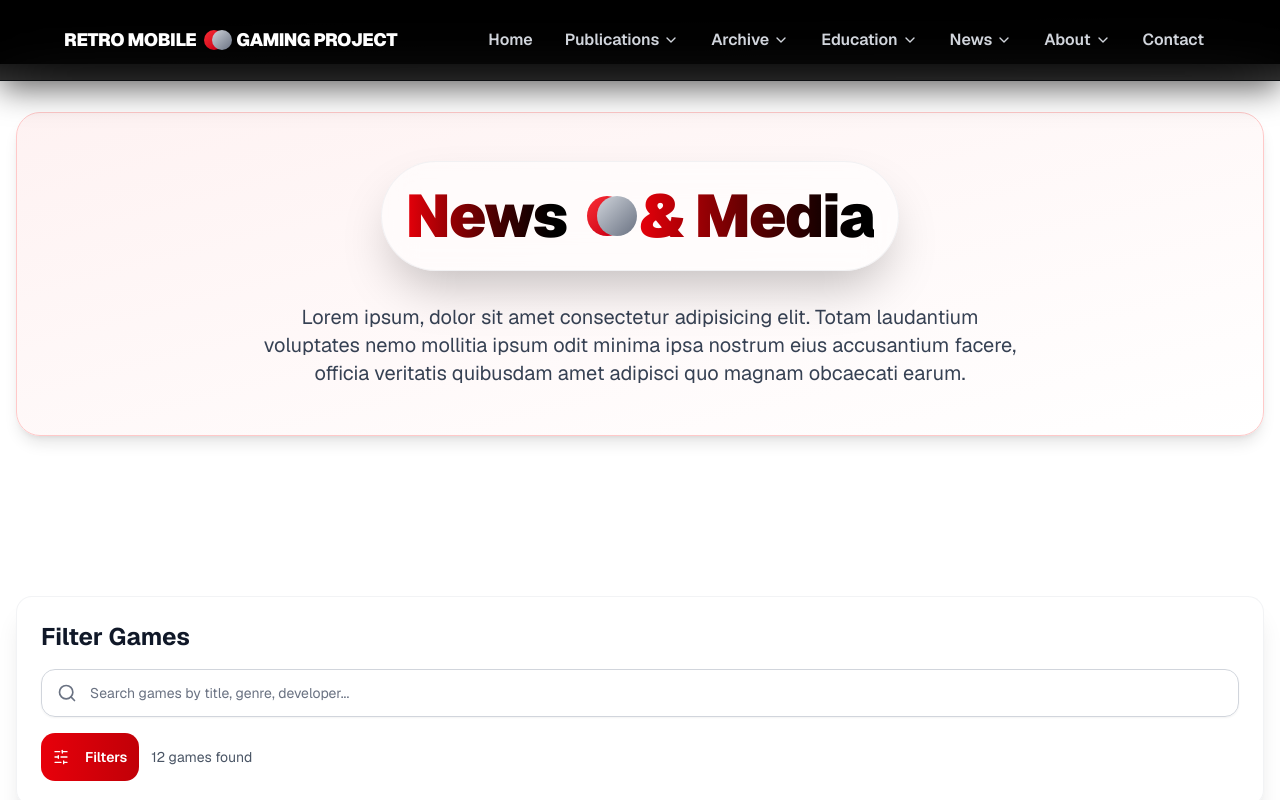
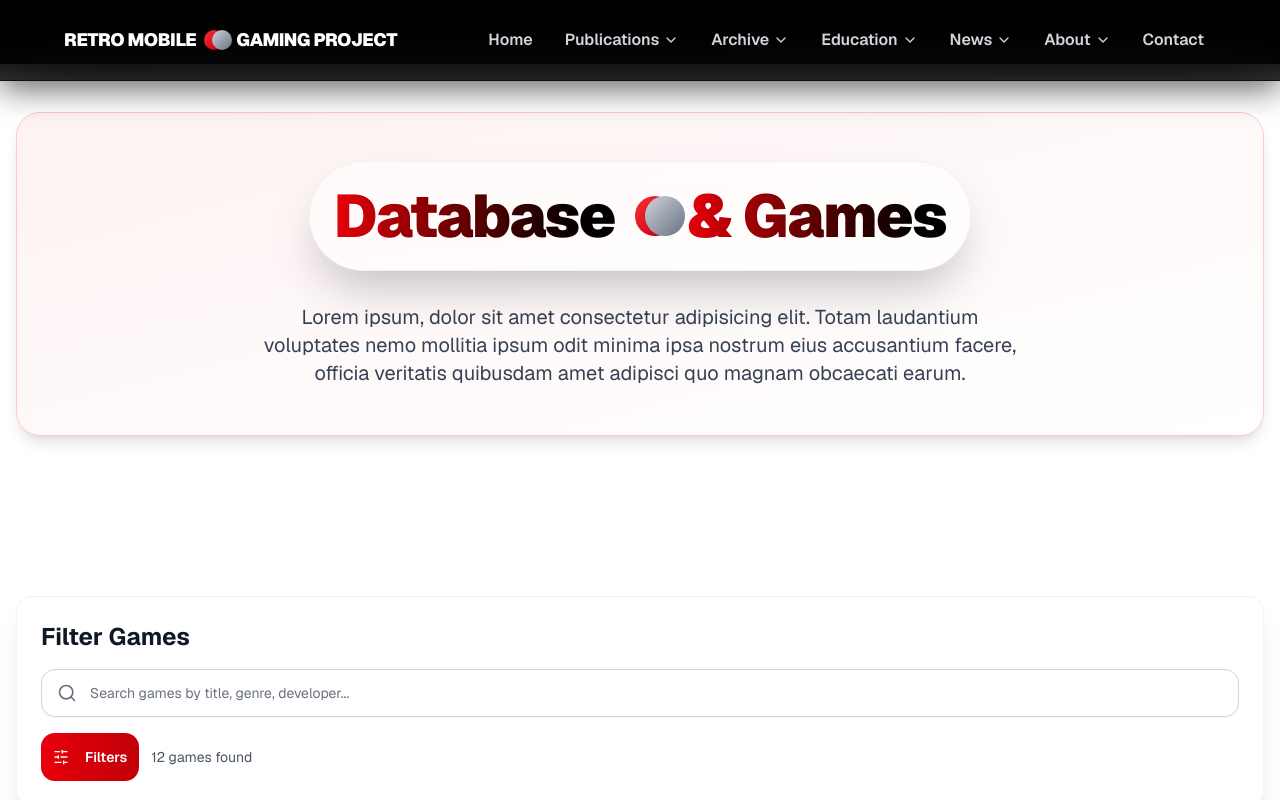
Before and after one commit to mgdbnoreply/rmgprewamp, a Next.js app: page /database in a window 1280 px wide. Shown: the top 800 px of the page. Built offline with nearby package versions, Linux system fonts and the light colour scheme.

Commit message:
Update page.tsx

```diff
--- a/app/database/page.tsx
+++ b/app/database/page.tsx
@@ -126,14 +126,14 @@ export default function DatabasePage() {
               {/* Logo text updated with gradient and font size */}
               <div className="relative inline-flex items-center justify-center gap-5 group mb-8 p-6 bg-white/50 backdrop-blur-lg rounded-full border border-gray-200/50 shadow-2xl">
                 <span className="text-6xl font-black tracking-tight bg-gradient-to-r from-red-600 to-black bg-clip-text text-transparent">
-                  News
+                  Database
                 </span>
                 <div className="relative w-8 h-8 flex-shrink-0">
                   <div className="w-10 h-10 rounded-full bg-gradient-to-br from-red-500 to-red-700 absolute left- top-1/2 -translate-y-1/2 z-0"></div>
                   <div className="w-10 h-10 rounded-full bg-gradient-to-br from-gray-300 to-gray-500 absolute left-2.5 top-1/2 -translate-y-1/2 z-10"></div>
                 </div>
                 <span className="text-6xl font-black tracking-tight bg-gradient-to-r from-red-600 to-black bg-clip-text text-transparent">
-                  & Media
+                  & Games
                 </span>
               </div>
 
```
